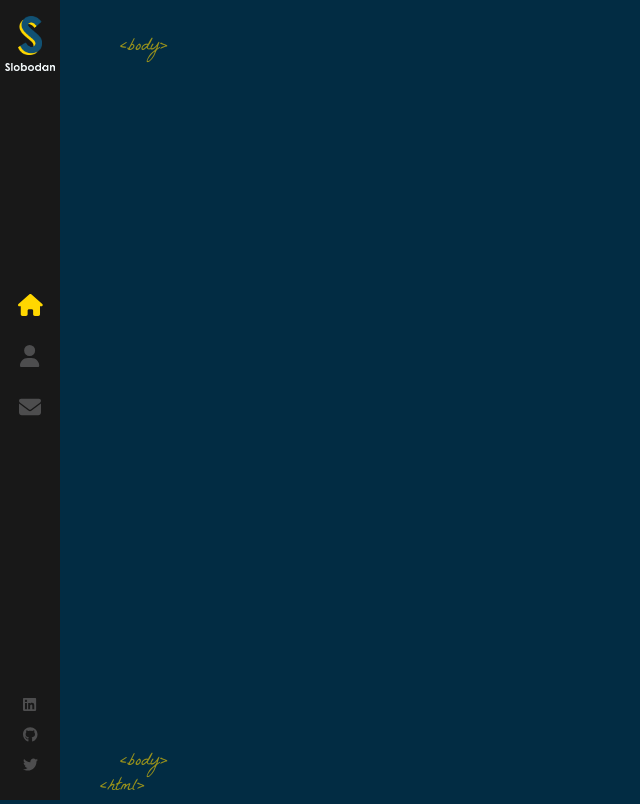
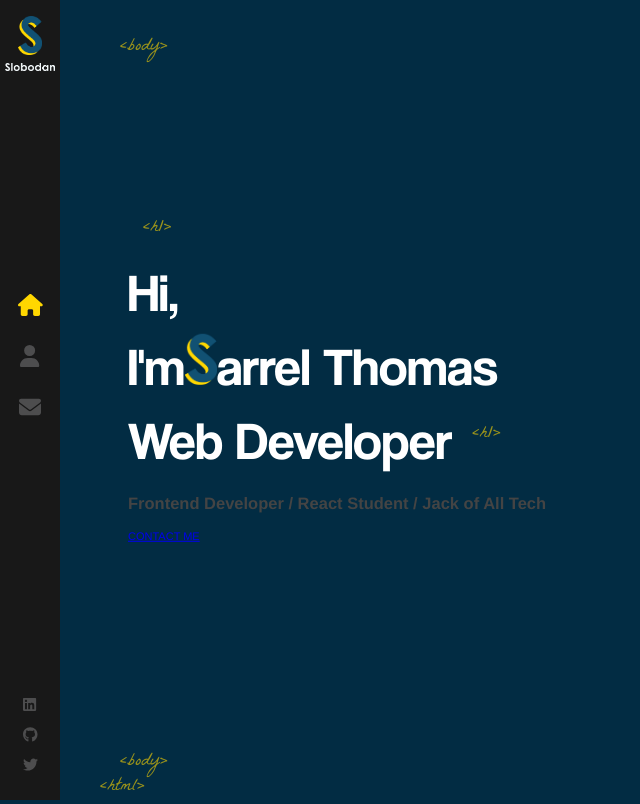
Before and after one commit to Organic-Species/portfolio, a JavaScript app: page / in a window 1280 px wide. Shown: the whole page, without its empty margins (0-640 px from the left). Built offline with nearby package versions, Linux system fonts and the light colour scheme; the HTML template or start-up script is replaced by a standard one.

Commit message:
Home Page

```diff
--- a/src/App.js
+++ b/src/App.js
@@ -1,12 +1,15 @@
 import './App.scss';
 import { Route, Routes } from 'react-router-dom';
 import Layout from './components/Layout';
+import Home from './components/Home';
 
 function App() {
   return (
     <>
       <Routes>
-        <Route path="/" element={<Layout />} />
+        <Route path="/" element={<Layout />}>
+        <Route index element={<Home />} />
+        </Route>
       </Routes>
     </>
   );
--- a/src/components/Home/index.js
+++ b/src/components/Home/index.js
@@ -0,0 +1,24 @@
+import { Link } from 'react-router-dom';
+import LogoTitle from '../../assets/images/logo-s.png';
+import './index.scss';
+
+const Home = () => {
+
+
+    return (
+        <div className="container home-page">
+            <div className="text-zone">
+                <h1>Hi, <br /> I'm
+                <img src={LogoTitle} alt="front-end developer" />
+                arrel Thomas
+                <br />
+                Web Developer
+                </h1>
+                <h2>Frontend Developer / React Student / Jack of All Tech</h2>
+                <Link to="/contact" className='flat-button'>CONTACT ME</Link>
+            </div>
+        </div>
+    );
+}
+
+export default Home
--- a/src/components/Home/index.scss
+++ b/src/components/Home/index.scss
@@ -0,0 +1,46 @@
+.home-page {
+
+    .text-zone {
+        position: absolute;
+        left: 10%;
+        top: 50%;
+        transform: translateY(-50%);
+        width: 40%;
+        max-height: 90%;
+    }
+
+    h1 {
+        color: #fff;
+        font-size: 53px;
+        margin: 0;
+        font-family: 'Coolvetica';
+        font-weight: 400;
+
+        &::before {
+            content: '<h1>';
+            font-family: 'La Belle Aurore';
+            color: #ffd700;
+            font-size: 18px;
+            position: absolute;
+            margin-top: -40px;
+            left: 15px;
+            opacity: 0.6;
+        }
+
+        &::after {
+            content: '<h1>';
+            font-family: 'La Belle Aurore';
+            color: #ffd700;
+            font-size: 18px;
+            position: absolute;
+            margin-top: 18px;
+            margin-left: 20px;
+            animation: fadeIn 1s 1.7s backwards;
+            opacity: 0.6;
+        }
+
+        img {
+            width: 32px;
+        }
+    }
+}
--- a/src/components/Layout/index.scss
+++ b/src/components/Layout/index.scss
@@ -22,3 +22,18 @@
 .bottom-tag-html {
     margin-left: -20px;
 }
+
+.container {
+    width: 100%;
+    will-change: contents;
+    height: 90%;
+    min-height: 566px;
+    position: absolute;
+    opacity: 0;
+    top: 5%;
+    margin: 0 auto;
+    z-index: 1;
+    transform-style: preserve-3d;
+    animation: fadeIn 1s forwards;
+    animation-delay: 1s;
+}
```
